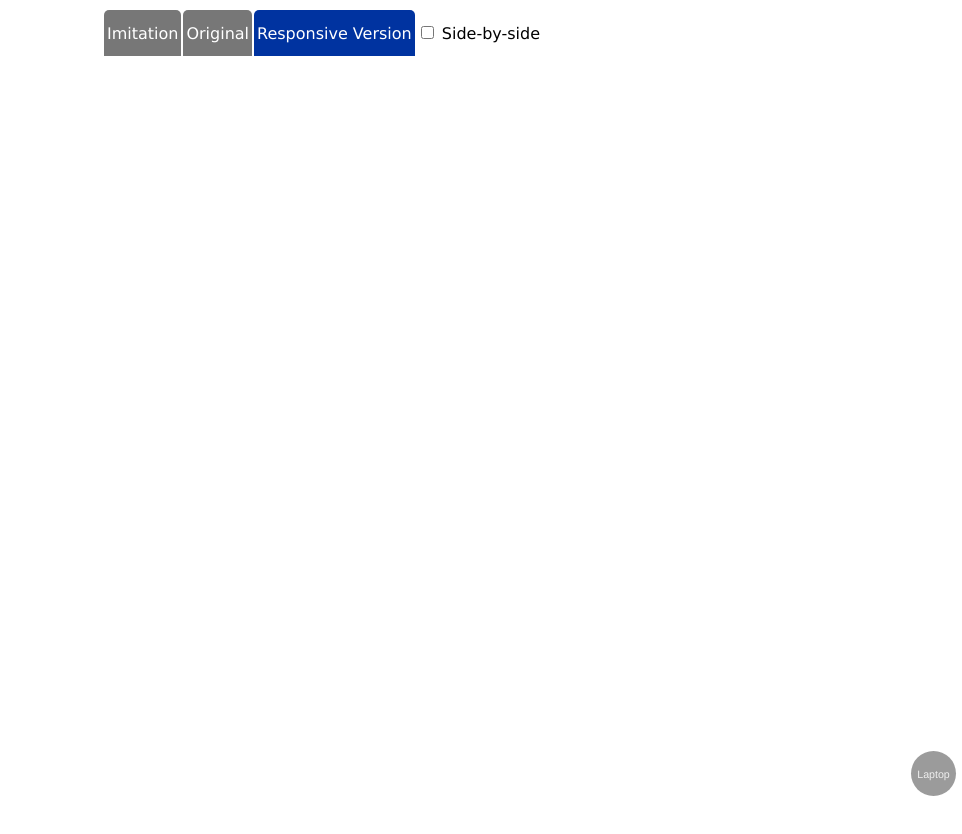
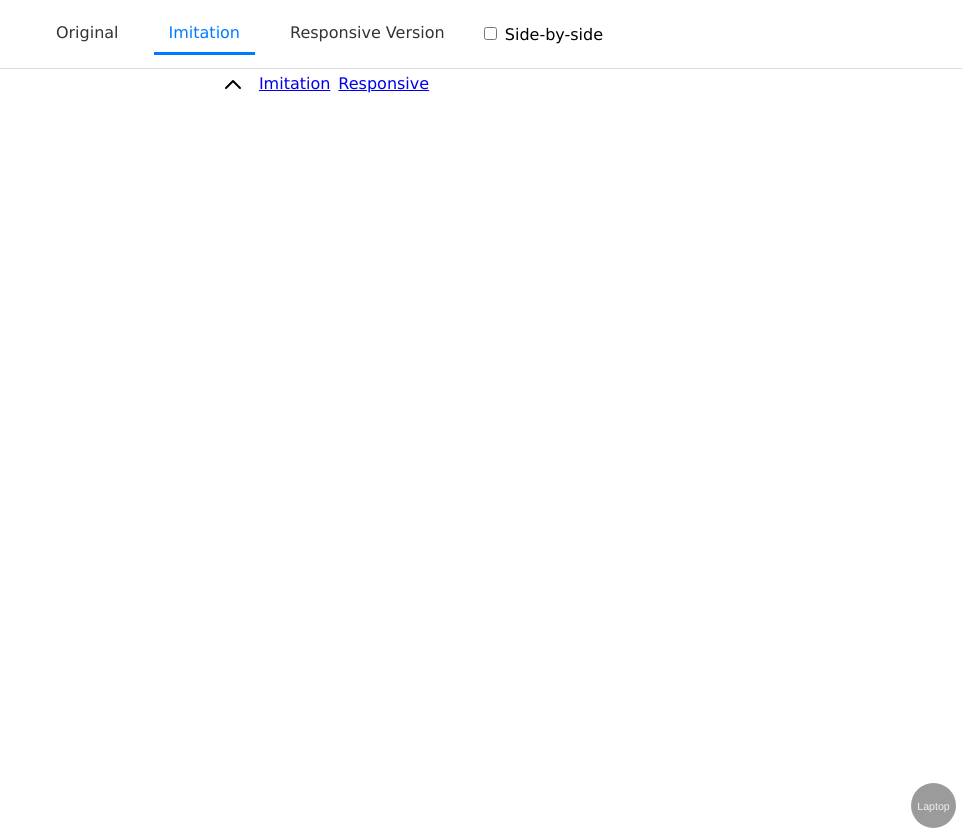
Before and after one commit to thinkle-iacs/imitation-project, a website: page index.html in a window 1280 px wide. Shown: the whole page, without its empty margins (318-1280 px from the left). Before the commit the page ends 802 px from the top, so only its background shows below. Drawn offline with Linux system fonts and the light colour scheme.

Commit message:
Update starter template

```diff
--- a/do_not_modify/script.js
+++ b/do_not_modify/script.js
@@ -9,45 +9,52 @@
  ***/
 
 /* Turn all links into tab-switching magic */
-document.querySelectorAll('a').forEach(
-  (a)=>{
+document.querySelectorAll("a").forEach((a) => {
   // Create custom click handlers
-    a.onclick = (e)=>{
+  a.onclick = (e) => {
     /* The href= attribute must be a valid selector */
-      const selector = a.getAttribute('href');
+    const selector = a.getAttribute("href");
     // Remove other active attributes
-      document.querySelectorAll('a').forEach(
-        (l)=>{l.classList.remove('active')}
-      );
+    document.querySelectorAll("a").forEach((l) => {
+      l.classList.remove("active");
+    });
     // Make the link we clicked active
-      a.classList.add('active');
+    a.classList.add("active");
     // Now remove any existing visible class
-      document.querySelectorAll('.content')
-      .forEach(
-        (div)=>{
-          div.classList.remove('visible')
-        }
-      )
+    document.querySelectorAll(".content").forEach((div) => {
+      div.classList.remove("visible");
+    });
     // Find our target div
-      let target = document.querySelector(selector)
+    let target = document.querySelector(selector);
     // Add the visible class to it
-      target.classList.add('visible')
+    target.classList.add("visible");
+    // Add class to body as well...
+    let body = document.querySelector("body");
+    body.classList.remove("original");
+    body.classList.remove("responsive");
+    body.classList.remove("imitation");
+    document.querySelector("body").classList.add(selector.replace("#", ""));
     // Don't follow the fallback link
     e.preventDefault();
-    }
-  }
-)
+  };
+});
 
 /*
   Enable side-by-side checkbox
  */
-document.querySelector('#sbs').onchange = (e) => {
-  let  body = document.querySelector('body');
+document.querySelector("#sbs").onchange = (e) => {
+  let body = document.querySelector("body");
   // If checked, add sbs class to body
   if (e.target.checked) {
-    body.classList.add('sbs');
+    body.classList.add("sbs");
   } else {
     // Otherwise remove sbs class
-    body.classList.remove('sbs');
+    body.classList.remove("sbs");
   }
-}
+};
+
+/* Minimizer */
+document.querySelector("#minimize").onclick = (e) => {
+  let header = document.querySelector("header");
+  header.classList.toggle("minimized");
+};
--- a/do_not_modify/style.css
+++ b/do_not_modify/style.css
@@ -20,31 +20,43 @@ main iframe {
   height: calc(100vh - 68px);
   border: none;
 }
+
+main {
+  padding: 8px;
+}
+
+.sbs main > div {
+  border: 1px inset;
+}
+
 nav {
   margin: auto;
   display: flex;
   padding: 10px;
   align-items: center;
   justify-content: center;
+  border-bottom: 1px solid #ddd; /* Adds a bottom border for the tab container */
 }
+
 nav a {
-  padding: 3px;
-  background-color: #777;
-  color: white;
-  transition: background-color 300ms;
-  border-radius: 5px 5px 0 0;
-  margin-right: 2px;
+  padding: 10px 15px;
+  color: #333;
   text-decoration: none;
-  height: 40px;
-  display: flex;
-  align-items: center;
-  justify-content: center;
-  text-align: center;
+  border-bottom: 3px solid transparent; /* Transparent border initially */
+  margin-right: 20px;
+  font-size: 16px;
+  transition: border-color 300ms, color 300ms;
 }
-nav a:active,
+
+nav a:hover {
+  color: #007bff; /* Change color on hover */
+}
+
 nav a.active {
-  background-color: #0033a0;
+  border-bottom: 3px solid #007bff; /* Underline active tab */
+  color: #007bff;
 }
+
 .center img {
   max-width: calc(min(100%, 100vh - 66px));
   max-height: calc(min(100%, 100vh - 66px));
@@ -103,7 +115,53 @@ Old-school style... */
   display: block;
   opacity: 1;
 }
+.orig-link {
+  transition: opacity 300ms;
+}
 /* Don't show the original tab */
 .sbs .orig-link {
-  display: none;
+  opacity: 0;
 }
+.sbs-toggle {
+  transition: opacity 300ms;
+}
+.original .sbs-toggle {
+  opacity: 0;
+}
+
+/* Popout link code */
+header {
+  position: sticky;
+  top: 0;
+}
+.popout-bar {
+  opacity: 0;
+  transition: opacity 300ms;
+}
+header:hover .popout-bar {
+  opacity: 1;
+}
+.popout-bar {
+  display: flex;
+  margin: auto;
+  align-items: center;
+  justify-content: center;
+  gap: 8px;
+}
+#minimize {
+  transition: transform 300ms;
+  background: transparent;
+  border: none;
+}
+header.minimized #minimize {
+  transform: rotate(180deg);
+}
+header {
+  transition: transform 300ms;
+}
+header nav {
+  height: 48px;
+}
+.minimized {
+  transform: translateY(-48px);
+}
--- a/index.html
+++ b/index.html
@@ -11,26 +11,42 @@
 
   -->
 <html>
+
 <head>
   <meta charset="utf-8" />
   <meta name="viewport" content="width=device-width" />
-    <title>repl.it</title>
+  <title>Imitation Project</title>
   <link href="do_not_modify/style.css" rel="stylesheet" type="text/css" />
 </head>
+
 <body>
+  <header>
     <nav>
-      <a href="#imitation" class="">Imitation </a>
-      <a class="orig-link" href="#original">Original </a>
-      <a href="#responsive" class="active">Responsive Version </a>
-      <label><input type="checkbox" id="sbs" /> Side-by-side</label>
+      <a class="orig-link" href="#original">Original</a>
+      <a href="#imitation" class="active">Imitation</a>
+      <a href="#responsive" class="">Responsive Version</a>
+      <label class="sbs-toggle">
+        <input type="checkbox" id="sbs">
+        Side-by-side
+      </label>
     </nav>
+    <div class="popout-bar">
+      <button id="minimize"><svg xmlns="http://www.w3.org/2000/svg" width="24" height="24" fill="none"
+          stroke="currentColor" stroke-width="2" stroke-linecap="round" stroke-linejoin="round"
+          class="feather feather-arrow-up" viewBox="0 0 24 12">
+          <polyline points="5 12 12 5 19 12"></polyline>
+        </svg></button>
+      <a href="imitation.html" class="popout-link">Imitation</a>
+      <a href="responsive.html" class="popout-link">Responsive</a>
+    </div>
+  </header>
   <main>
     <div id="original" class="content">
       <div class="center">
         <!-- IMAGE TAG BELOW -->
         <!-- FIX SRC= AS NEEDED -->
         <figure>
-            <img src="" />
+          <img src="original.jpg" />
           <figcaption>
             Original Layout from [note where the layout came from here]
           </figcaption>
@@ -40,13 +56,14 @@
       </div>
     </div>
     <div id="imitation" class="content">
-        <iframe src="imitation.html"> </iframe>
+      <iframe src="imitation.html"></iframe>
     </div>
     <div id="responsive" class="visible content">
-        <iframe src="responsive.html"> </iframe>
+      <iframe src="responsive.html"></iframe>
     </div>
   </main>
 
   <script src="do_not_modify/script.js"></script>
 </body>
+
 </html>
```
Also changed, not shown: imitation.html (+7 -5 lines), .lesson/getting-started.md (deleted), .lesson/part2.md, README.md. Lines whose indentation alone changed are shown as unchanged.
